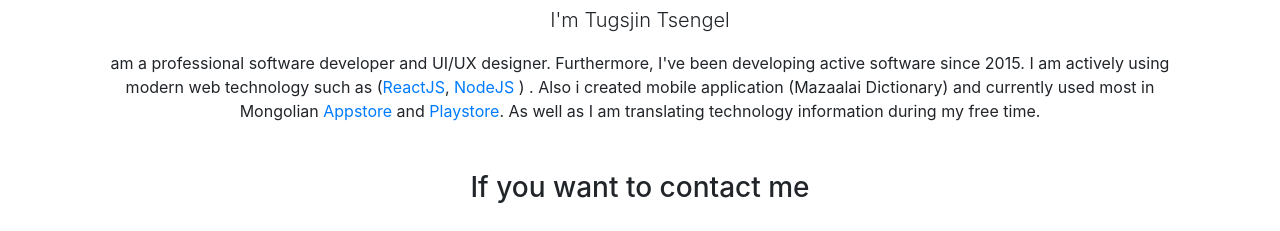
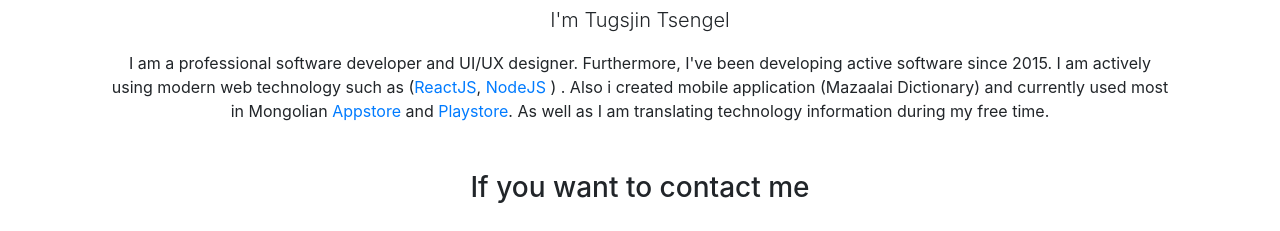
Before and after one commit to Tugsjin/tugsjin.github.io, a plain HTML site: page index.html in a window 1280 px wide. Shown: the part 99-330 px from the top of the page. Drawn offline with nearby package versions, Linux system fonts and the light colour scheme.

Commit message:
Update index.html

```diff
--- a/index.html
+++ b/index.html
@@ -48,7 +48,7 @@
     <div class="bio">
       <h1>Hello World</h1>
         <p class="lead">I'm Tugsjin Tsengel</p>
-        <p> am a professional software developer and UI/UX designer. Furthermore, I've been developing active software since 2015. I am actively using modern web technology such as (<a href="https://reactjs.org/">ReactJS</a>, <a href="https://nodejs.org/en/">NodeJS</a> )
+        <p>I am a professional software developer and UI/UX designer. Furthermore, I've been developing active software since 2015. I am actively using modern web technology such as (<a href="https://reactjs.org/">ReactJS</a>, <a href="https://nodejs.org/en/">NodeJS</a> )
 . Also i created mobile application (Mazaalai Dictionary) and currently used most in Mongolian <a href="https://apple.co/2ICCzMm">Appstore</a> and <a href="http://bit.ly/2NyMZuf">Playstore</a>. As well as I am translating technology information during my free time.</p>
         <div class="mt-5">
           <h3>If you want to contact me</h3>
```
